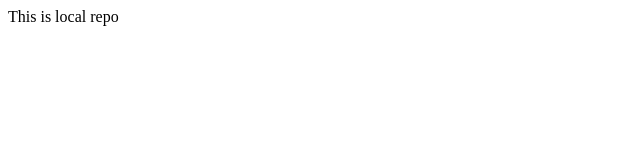
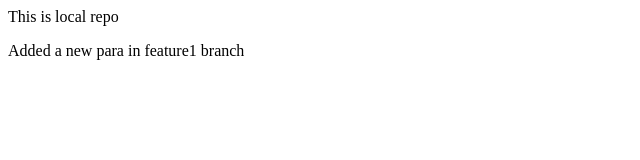
Before and after one commit to aditpandey1/localrepo, a plain HTML site: page index.html in a window 1280 px wide. Shown: the whole page, without its empty margins (0-640 px from the left). Drawn offline with Linux system fonts and the light colour scheme.

Commit message:
done changes in feature1

```diff
--- a/index.html
+++ b/index.html
@@ -1,3 +1,6 @@
 <p>
     This is local repo
 </p>
+<p>
+    Added a new para in feature1 branch
+</p>
```
